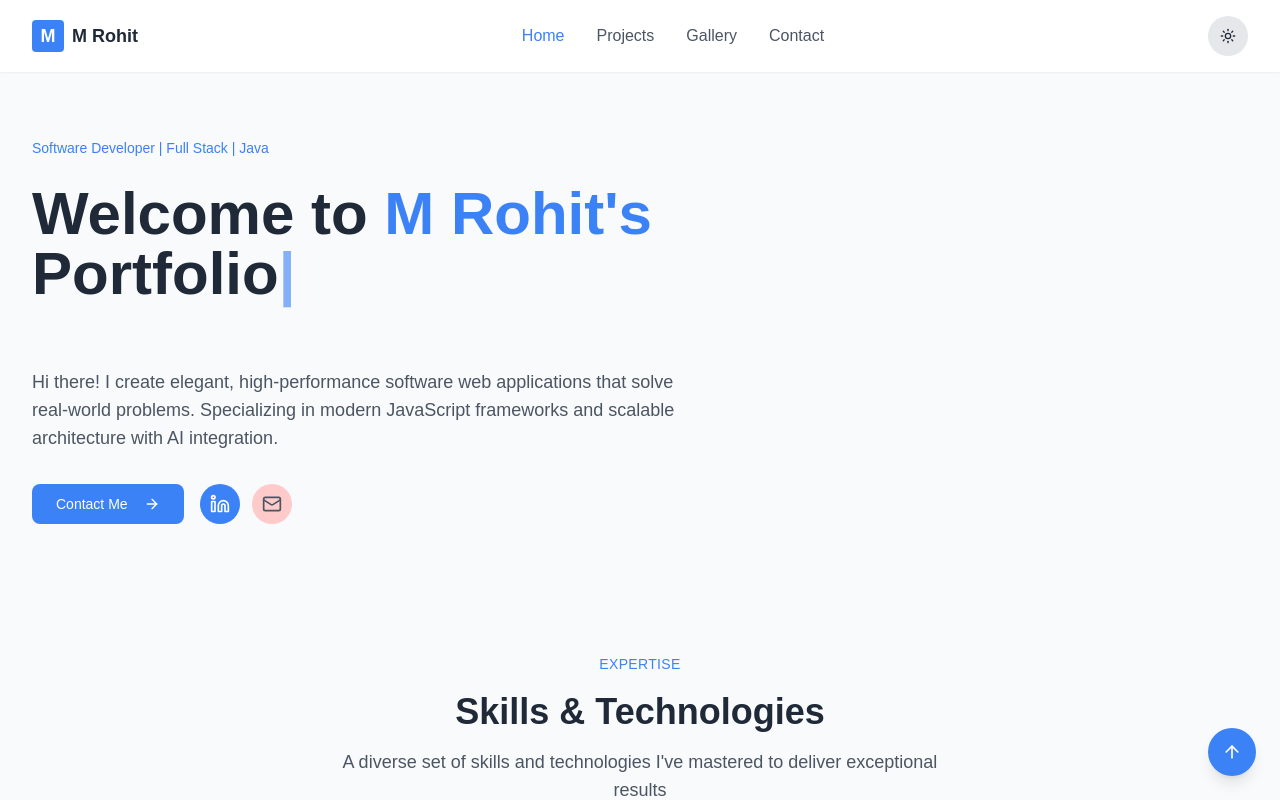
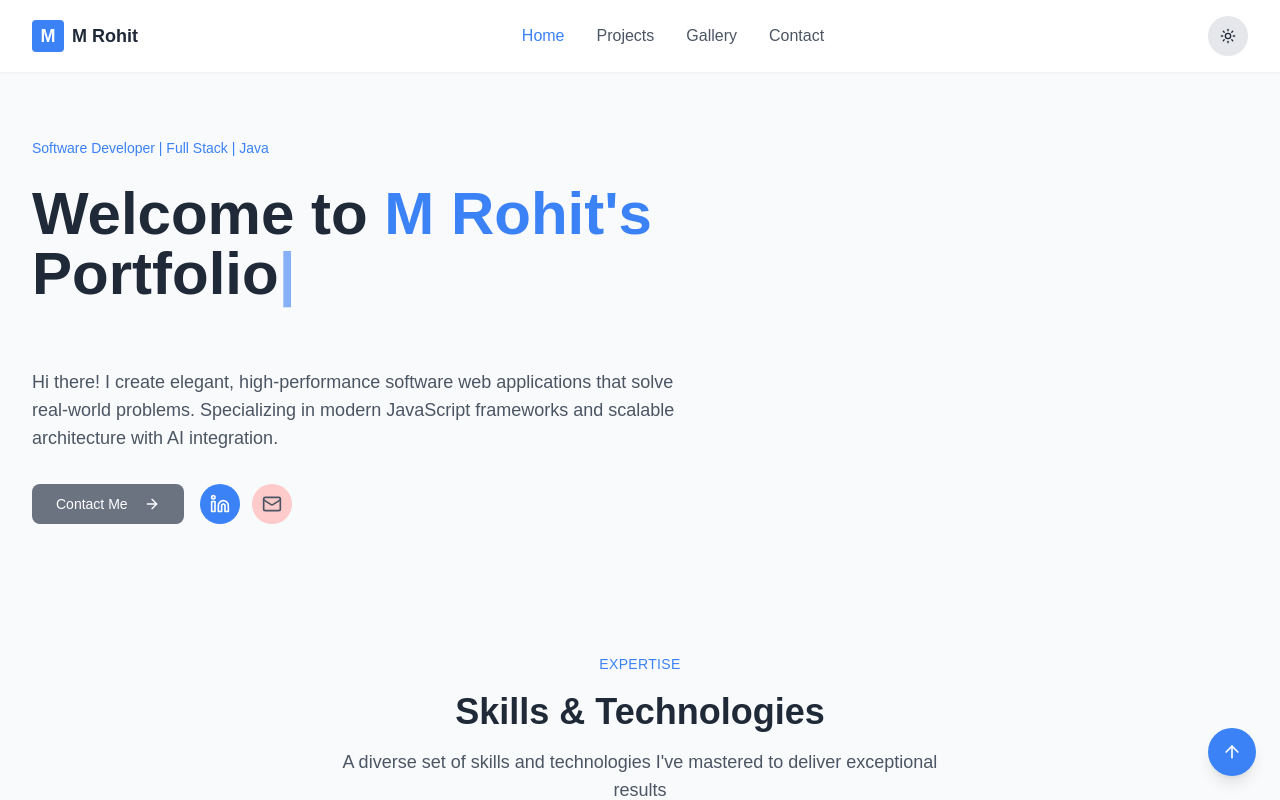
Before and after one commit to MRohit-2003/Portfolio-M-Rohit, a Next.js app: page / in a window 1280 px wide. Shown: the top 800 px of the page. Built offline with nearby package versions, Linux system fonts and the light colour scheme.

Commit message:
Update color of contact me button in home.tsx

```diff
--- a/app/home.tsx
+++ b/app/home.tsx
@@ -117,7 +117,7 @@ export default function Portfolio() {
             {/* === Primary CTA =================================================== */}
             <Button
               asChild
-              className="bg-blue-500 hover:bg-blue-600 text-white px-5 sm:px-6 py-2.5 sm:py-3 rounded-lg flex items-center space-x-2"
+              className="bg-gray-500 hover:bg-blue-600 text-white px-5 sm:px-6 py-2.5 sm:py-3 rounded-lg flex items-center space-x-2"
             >
               <Link href="/contact" className="flex items-center space-x-2">
                 <span>Contact Me</span>
```
